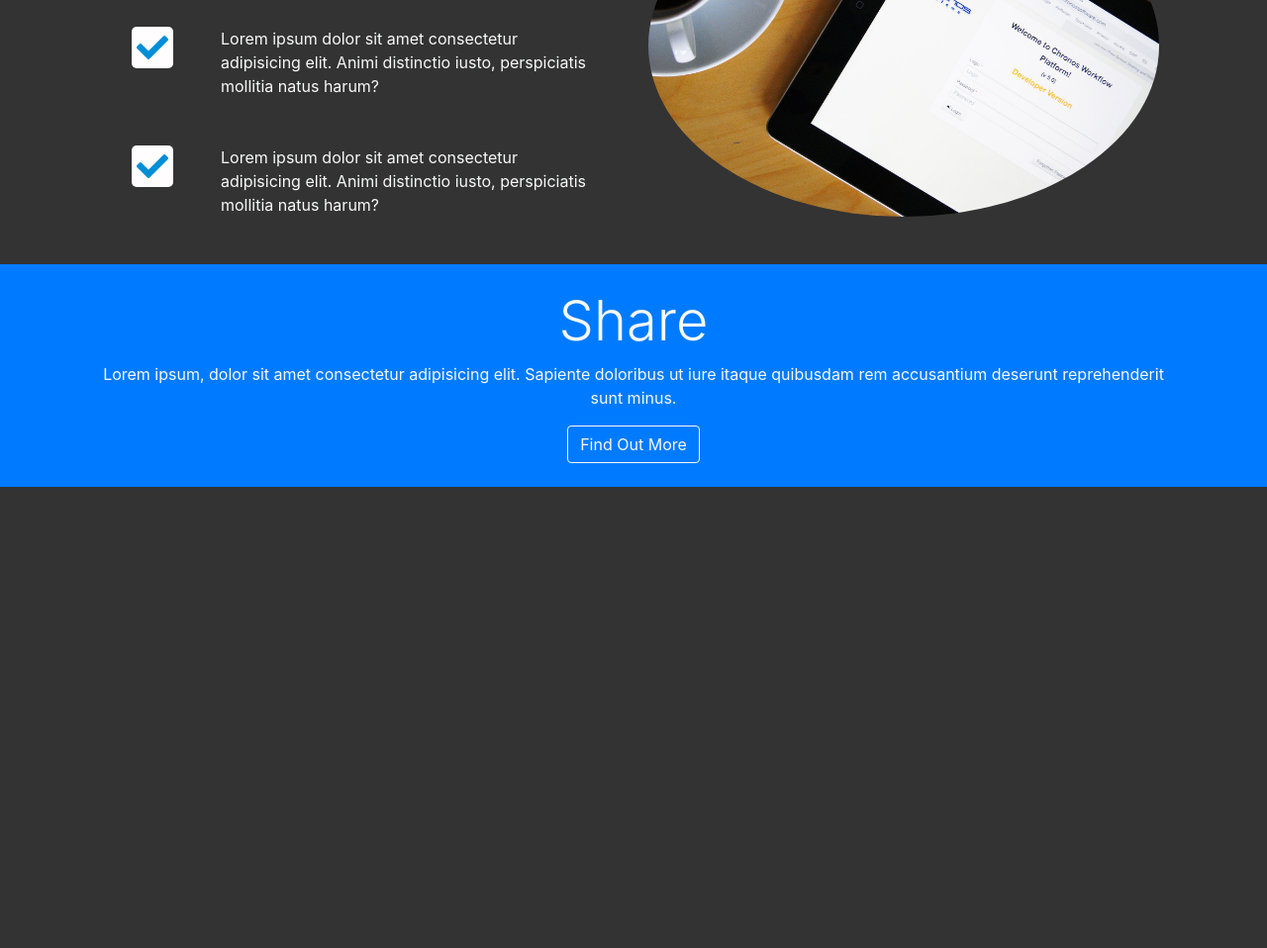
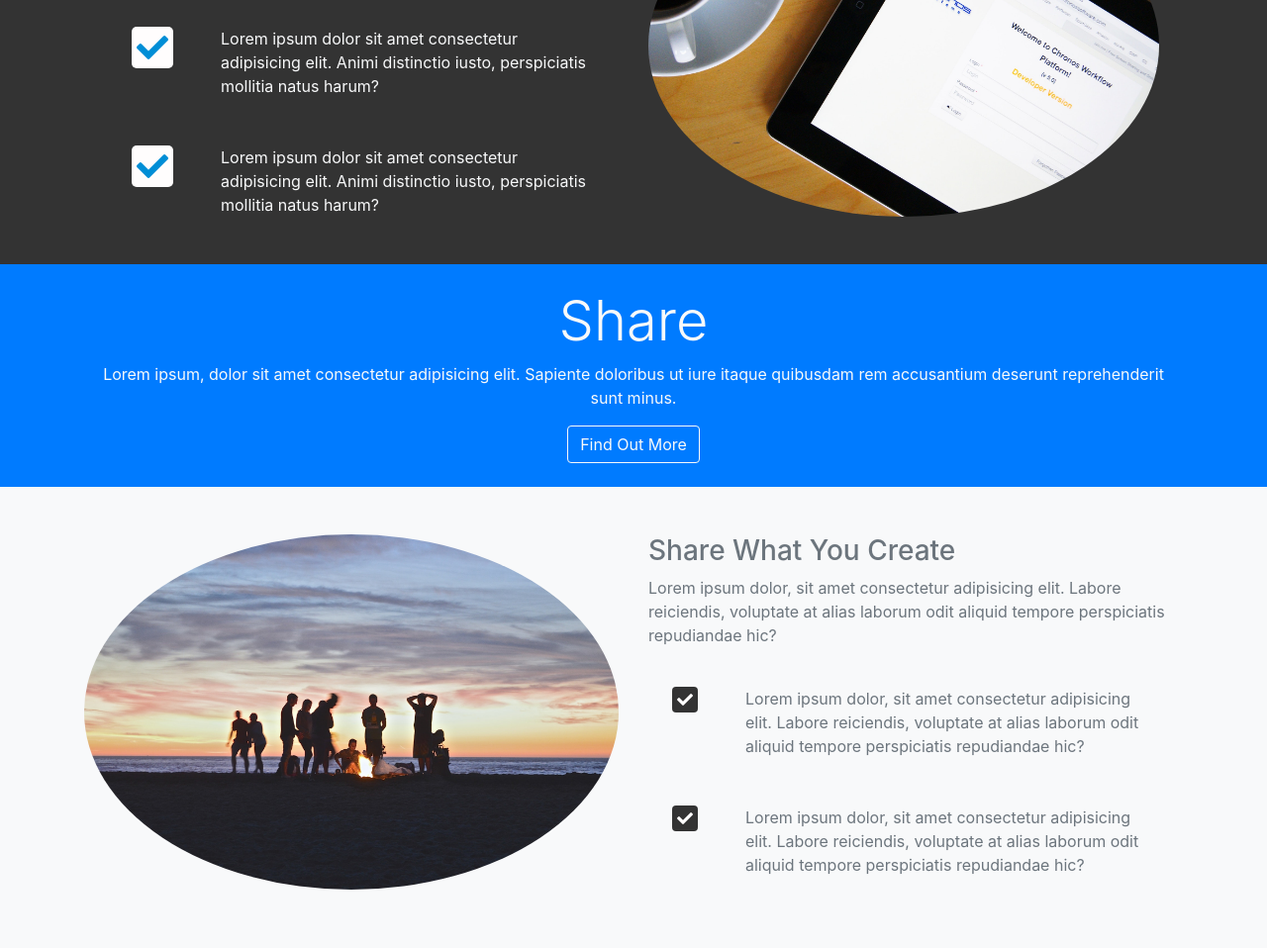
Before and after one commit to AhsanKhaan/Loop-Lab-Social-Theme, a plain HTML site: page index.html in a window 1280 px wide. Shown: the part 1849-2807 px from the top of the page at 99% size. Before the commit the page ends 2341 px from the top, so only its background shows below. Drawn offline with Linux system fonts and the light colour scheme.

Commit message:
pushed share body

```diff
--- a/css/style.css
+++ b/css/style.css
@@ -42,7 +42,7 @@ body{
   #home-section .card-form{
       opacity:0.8
   }
-  #explore-section .fas{
+  #explore-section .fas,#share-section .fas{
       background:#333;
       color:#fffdfd;
       border-radius: 4px;
--- a/index.html
+++ b/index.html
@@ -223,7 +223,11 @@
       <div class="container">
         <div class="row text-light p-4">
           <div class="col-md-6 order-2">
-              <img src="./img/create-section1.jpg" alt="" class="img-fluid rounded-circle">
+            <img
+              src="./img/create-section1.jpg"
+              alt=""
+              class="img-fluid rounded-circle"
+            />
           </div>
           <div class="col-md-6 order-1">
             <h3>Create Your Passion</h3>
@@ -251,7 +255,6 @@
               </div>
             </div>
           </div>
-
         </div>
       </div>
     </section>
@@ -269,7 +272,48 @@
               doloribus ut iure itaque quibusdam rem accusantium deserunt
               reprehenderit sunt minus.
             </p>
-              <a href="#home-section" class="btn btn-outline-light">Find Out More</a>
+            <a href="#home-section" class="btn btn-outline-light"
+              >Find Out More</a
+            >
+          </div>
+        </div>
+      </div>
+    </section>
+    <!-- SHARE SECTION -->
+    <section id="share-section" class="bg-light">
+      <div class="container py-5">
+        <div class="row text-muted">
+          <div class="col-md-6 order-2">
+            <h3>Share What You Create</h3>
+            <p>
+              Lorem ipsum dolor, sit amet consectetur adipisicing elit. Labore
+              reiciendis, voluptate at alias laborum odit aliquid tempore
+              perspiciatis repudiandae hic?
+            </p>
+            <div class="d-flex">
+              <div class="align-self-start p-4">
+                <i class="fas fa fa-check"></i>
+              </div>
+              <div class="align-self-end p-4">
+                Lorem ipsum dolor, sit amet consectetur adipisicing elit. Labore
+                reiciendis, voluptate at alias laborum odit aliquid tempore
+                perspiciatis repudiandae hic?
+              </div>
+            </div>
+            <div class="d-flex">
+              <div class="align-self-start p-4">
+                <i class="fas fa fa-check"></i>
+              </div>
+              <div class="align-self-end p-4">
+                Lorem ipsum dolor, sit amet consectetur adipisicing elit. Labore
+                reiciendis, voluptate at alias laborum odit aliquid tempore
+                perspiciatis repudiandae hic?
+              </div>
+
+            </div>
+          </div>
+          <div class="col-md-6 order-1">
+            <img src="./img/share-section1.jpg" alt="" class="img-fluid rounded-circle">
           </div>
         </div>
       </div>
```
Lines whose indentation alone changed are shown as unchanged.
